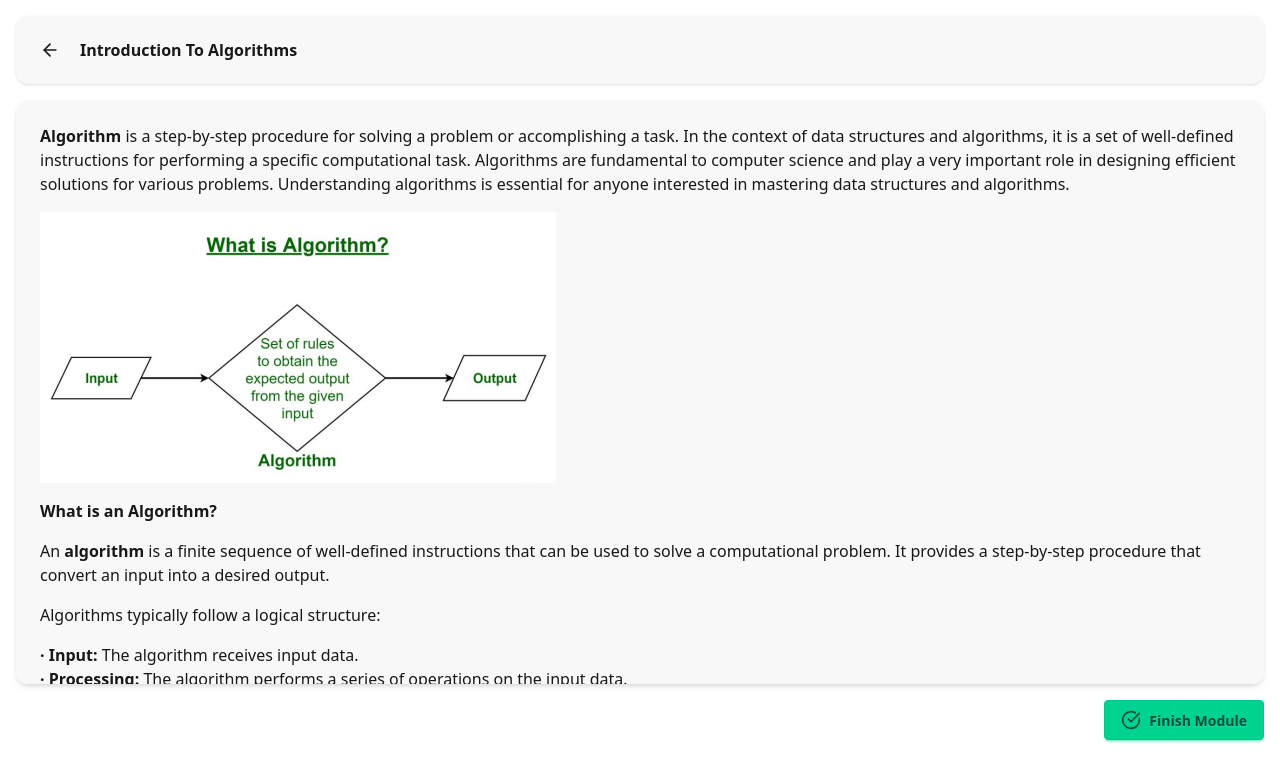
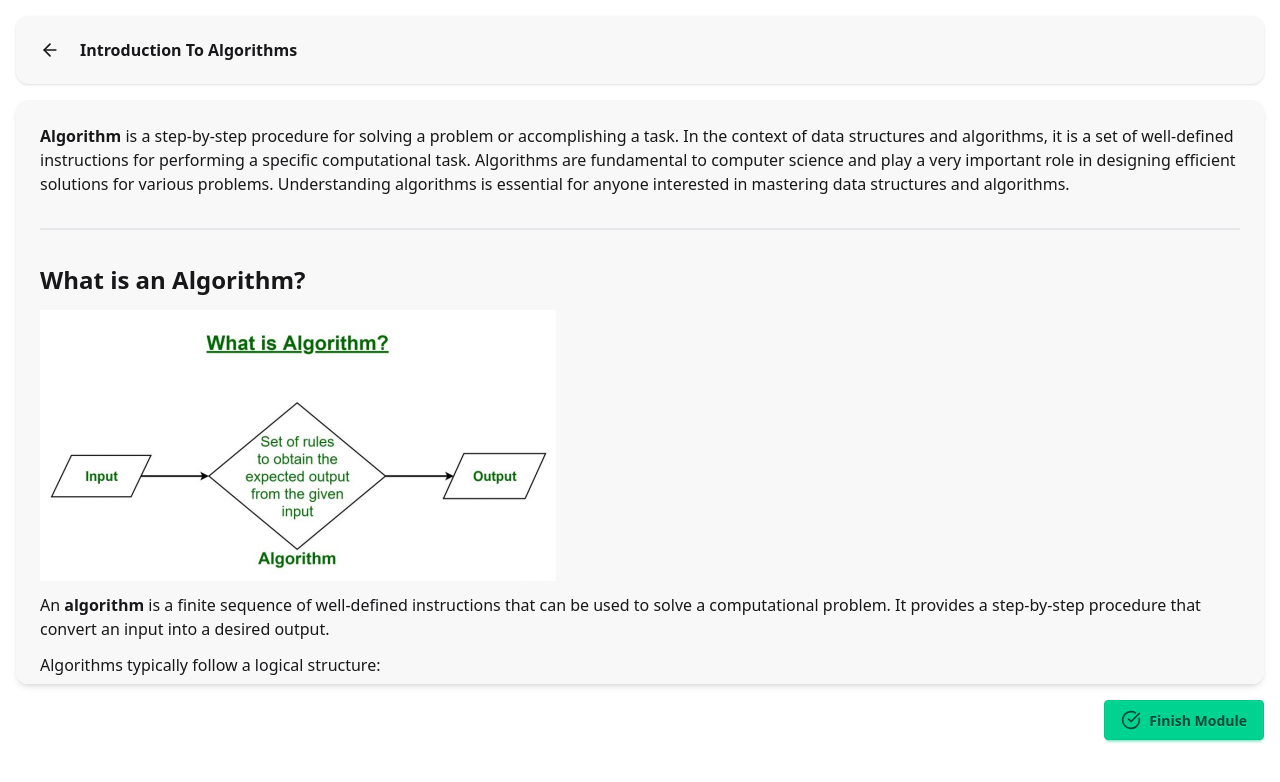
Before and after one commit to tortangChris/EduAR-PWA, a React (Vite) app: page /modules/intro-to-algorithms in a window 1280 px wide. Shown: the top 782 px of the page. Built offline with nearby package versions, Linux system fonts and the light colour scheme.

Commit message:
Fix md file Formatting

```diff
--- a/public/markdown/1.md
+++ b/public/markdown/1.md
@@ -1,8 +1,10 @@
 **Algorithm** is a step-by-step procedure for solving a problem or accomplishing a task. In the context of data structures and algorithms, it is a set of well-defined instructions for performing a specific computational task. Algorithms are fundamental to computer science and play a very important role in designing efficient solutions for various problems. Understanding algorithms is essential for anyone interested in mastering data structures and algorithms.
 
-![algo](../icons/image.png)
+---
 
 ## **What is an Algorithm?**
+
+![algo](../icons/image.png)
 
 An **algorithm** is a finite sequence of well-defined instructions that can be used to solve a computational problem. It provides a step-by-step procedure that convert an input into a desired output.
 
@@ -12,6 +14,8 @@ Algorithms typically follow a logical structure:
 **· Processing:** The algorithm performs a series of operations on the input data.
 **· Output:** The algorithm produces the desired output.
 
+---
+
 ## **What is the Need for Algorithms?**
 
 Algorithms are essential for solving complex computational problems efficiently and effectively. They provide a systematic approach to:
@@ -19,6 +23,8 @@ Algorithms are essential for solving complex computational problems efficiently
 **· Solving problems:** Algorithms break down problems into smaller, manageable steps.
 **· Optimizing solutions:** Algorithms find the best or near-optimal solutions to problems.
 **· Automating tasks:** Algorithms can automate repetitive or complex tasks, saving time and effort.
+
+---
 
 ## **Use of the Algorithms:**
 
@@ -31,7 +37,7 @@ Algorithms play a crucial role in various fields and have many applications. Som
 **5\. Data Science:** Algorithms are used to analyze, process, and extract insights from large amounts of data in fields such as marketing, finance, and healthcare.
 These are just a few examples of the many applications of algorithms. The use of algorithms is continually expanding as new technologies and fields emerge, making it a vital component of modern society.
 
-##
+---
 
 ## **Advantages of Algorithms:**
 
@@ -39,11 +45,15 @@ These are just a few examples of the many applications of algorithms. The use of
 · An algorithm is a step-wise representation of a solution to a given problem.
 · In an Algorithm the problem is broken down into smaller pieces or steps hence, it is easier for the programmer to convert it into an actual program.
 
+---
+
 ## **Disadvantages of Algorithms:**
 
 · Writing an algorithm takes a long time so it is time-consuming.
 · Understanding complex logic through algorithms can be very difficult.
 · Branching and Looping statements are difficult to show in Algorithms**(imp)**.
+
+---
 
 ## **How to Design an Algorithm?**
 
@@ -58,6 +68,8 @@ Then the algorithm is written with the help of the above parameters such that it
 
 **Example:** Consider the example to add three numbers and print the sum.
 
+---
+
 ## **How to analyze an Algorithm?**
 
 For a standard algorithm to be good, it must be efficient. Hence the efficiency of an algorithm must be checked and maintained. It can be in two stages:
@@ -70,6 +82,8 @@ For a standard algorithm to be good, it must be efficient. Hence the efficiency
 
 “Posterior” means “after”. Hence Posterior analysis means checking the algorithm after its implementation. In this, the algorithm is checked by implementing it in any programming language and executing it. This analysis helps to get the actual and real analysis report about correctness(for every possible input/s if it shows/returns correct output or not), space required, time consumed, etc. That is, it is dependent on the language of the compiler and the type of hardware used.
 
+---
+
 ## **What is Algorithm complexity and how to find it?**
 
 An algorithm is defined as complex based on the amount of Space and Time it consumes. Hence the Complexity of an algorithm refers to the measure of the time that it will need to execute and get the expected output, and the Space it will need to store all the data (input, temporary data, and output). Hence these two factors define the efficiency of an algorithm.
@@ -77,6 +91,8 @@ An algorithm is defined as complex based on the amount of Space and Time it cons
 
 **· Time Factor**: Time is measured by counting the number of key operations such as comparisons in the sorting algorithm.
 **· Space Factor**: Space is measured by counting the maximum memory space required by the algorithm to run/execute.
+
+---
 
 Therefore the **complexity of an algorithm can be divided into two types**:
 
@@ -116,6 +132,8 @@ _Step 5: –Constant Time_
 _Step 6: –Constant Time_
 _Hence, T(P) \= 1 \+ n \+ n(1 \+ 1\) \+ 1 \= 2 \+ 3n, which can be said as T(n)._
 
+---
+
 ## **How to express an Algorithm?**
 
 **1\. Natural Language:-** Here we express the Algorithm in the natural English language. It is too hard to understand the algorithm from it.
--- a/src/components/IntroToAlgorithmsContent.jsx
+++ b/src/components/IntroToAlgorithmsContent.jsx
@@ -5,7 +5,9 @@ import content from "../../public/markdown/1.md?raw";
 const IntroToAlgorithmsContent = () => {
   return (
     <div className="bg-base-200 rounded-xl shadow-md h-[calc(86vh-6.5rem)] overflow-y-auto p-6 space-y-4 text-left">
-      <ReactMarkdown>{content}</ReactMarkdown>
+      <div className="markdown-body">
+        <ReactMarkdown>{content}</ReactMarkdown>
+      </div>
     </div>
   );
 };
--- a/src/index.css
+++ b/src/index.css
@@ -1,2 +1,72 @@
 @import "tailwindcss";
 @plugin "daisyui";
+
+.markdown-body h1 {
+  font-size: 1.875rem; /* text-3xl */
+  font-weight: 700; /* font-bold */
+  margin-bottom: 1rem; /* mb-4 */
+}
+
+.markdown-body h2 {
+  font-size: 1.5rem; /* text-2xl */
+  font-weight: 600; /* font-semibold */
+  margin-bottom: 0.75rem; /* mb-3 */
+}
+
+.markdown-body h3 {
+  font-size: 1.25rem; /* text-xl */
+  font-weight: 500; /* font-medium */
+  margin-bottom: 0.5rem; /* mb-2 */
+}
+
+.markdown-body p {
+  font-size: 1rem; /* text-base */
+  margin-bottom: 0.75rem; /* mb-3 */
+}
+
+.markdown-body ul {
+  list-style-type: disc;
+  padding-left: 1.25rem; /* pl-5 */
+  margin-bottom: 0.75rem; /* mb-3 */
+}
+
+.markdown-body li {
+  margin-bottom: 0.25rem; /* mb-1 */
+}
+
+.markdown-body strong {
+  font-weight: 700; /* font-bold */
+}
+
+.markdown-body em {
+  font-style: italic;
+}
+
+.markdown-body pre {
+  background-color: #1f2937; /* bg-gray-800 */
+  color: white;
+  padding: 1rem;
+  border-radius: 0.375rem; /* rounded-md */
+  overflow-x: auto;
+  font-size: 0.875rem; /* text-sm */
+}
+
+.markdown-body code {
+  background-color: #f3f4f6; /* bg-gray-100 */
+  color: #dc2626; /* text-red-600 */
+  padding: 0.125rem 0.25rem; /* px-1 py-0.5 */
+  border-radius: 0.25rem;
+}
+
+.markdown-body blockquote {
+  border-left: 4px solid #9ca3af; /* border-gray-400 */
+  padding-left: 1rem;
+  font-style: italic;
+  color: #374151; /* text-gray-700 */
+}
+
+.markdown-body hr {
+  border: none;
+  border-top: 2px solid #e5e7eb; /* Tailwind's gray-200 */
+  margin: 2rem 0;
+}
```
